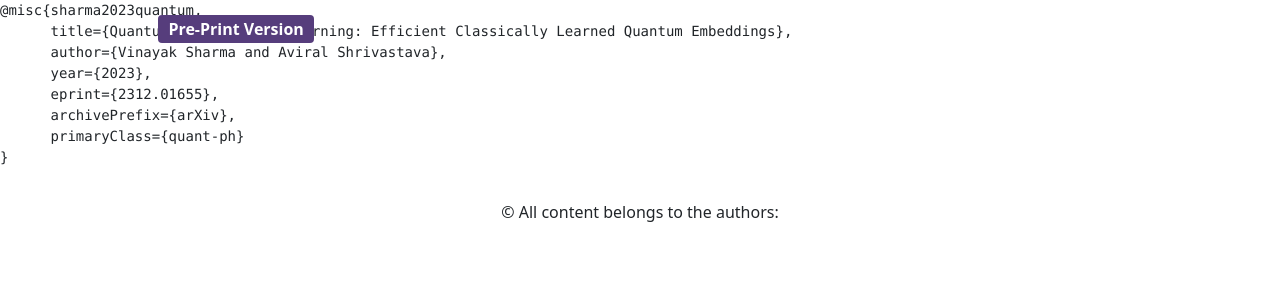
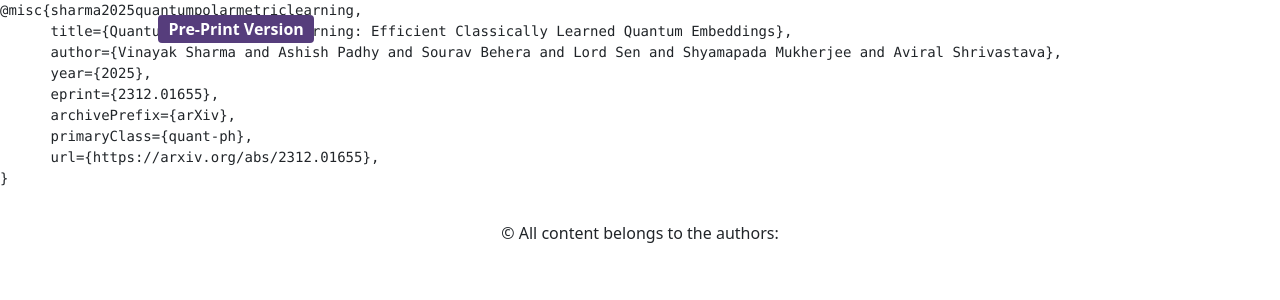
Before and after one commit to MPSLab-ASU/QPMeL, a Jekyll site: the page built from paper_components/bibtex_ref.md, in a window 1280 px wide. Shown: the top 300 px of the page. Built offline with Jekyll 4.4.1, drawn with Linux system fonts in a browser that asks for light colours; our own code applies the rules of GitHub Pages for plain Markdown files; a style sheet for code colours, icons or effects is not loaded.

Commit message:
Updated images

````diff
--- a/_config.yml
+++ b/_config.yml
@@ -17,8 +17,9 @@
 favicon: assets/images/MPS_Lab.ico
 
 main_media:
-  source: assets/images/system2.svg
-  caption: QPMeL triplet training loop. The fidelity triplet loss is computed based on the SWAP test fidelity measurement and the gradients are backpropagated throughout. The classical model weights, ZZ parameters and QRC parameters are updated together, having the classical head directly learn the polar coordinates that create separation in Hilbert Space.
+  source: assets/images/Training.svg
+  caption: |
+    **QPMeL training with prototypical loss** - The QPMeL encoder produces a set of angular coordinates for the multi-modal support and query vectors. These angular coordinates are converted to Cartesian form, after which the Complex Kernel Function (CKF) is used to compute similarity to be used with a Metric Loss function. The combination of CKF and metric loss creates a ‘Quantum-Aware’ loss function. Cartesian Conversion and CKF jointly create the Projective Metric Function (PMeF).
 
 
 
--- a/paper_components/bibtex_ref.md
+++ b/paper_components/bibtex_ref.md
@@ -1,10 +1,11 @@
 ```bib
-@misc{sharma2023quantum,
+@misc{sharma2025quantumpolarmetriclearning,
       title={Quantum Polar Metric Learning: Efficient Classically Learned Quantum Embeddings},
-      author={Vinayak Sharma and Aviral Shrivastava},
-      year={2023},
+      author={Vinayak Sharma and Ashish Padhy and Sourav Behera and Lord Sen and Shyamapada Mukherjee and Aviral Shrivastava},
+      year={2025},
       eprint={2312.01655},
       archivePrefix={arXiv},
-      primaryClass={quant-ph}
+      primaryClass={quant-ph},
+      url={https://arxiv.org/abs/2312.01655},
 }
 ```
````
Also changed, not shown: _data/figures.yml (+12 -12 lines), paper_components/abstract.md (+1 -1 lines), assets/images/HilbertHeat.svg (deleted), assets/images/MSEHeat.svg (deleted), assets/images/Ours_MSE.svg (deleted), assets/images/Table1.png (added), assets/images/Table2.png (added), assets/images/Table3.png (added), assets/images/Training.svg (added), assets/images/encoder_architecture.svg (added), assets/images/feature_spaces.svg (added), assets/images/inference_circ.svg (deleted), assets/images/model.svg (deleted), assets/images/mps_logo.png (deleted), 4 more files.
